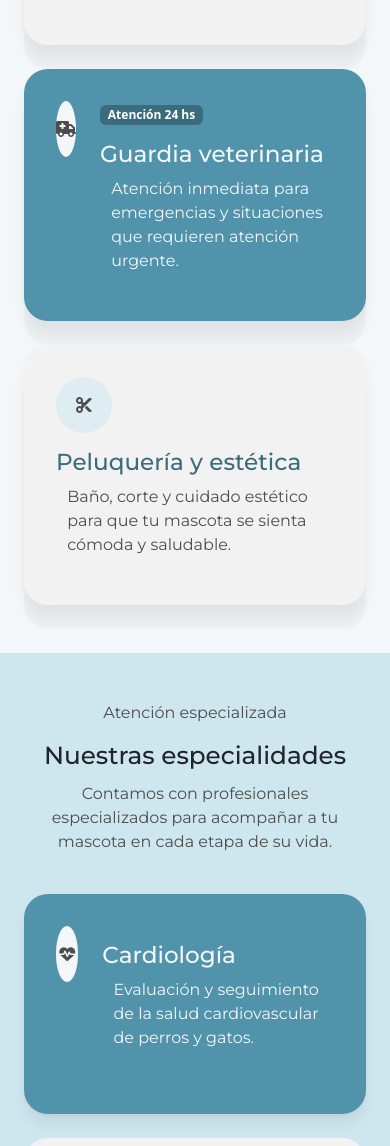
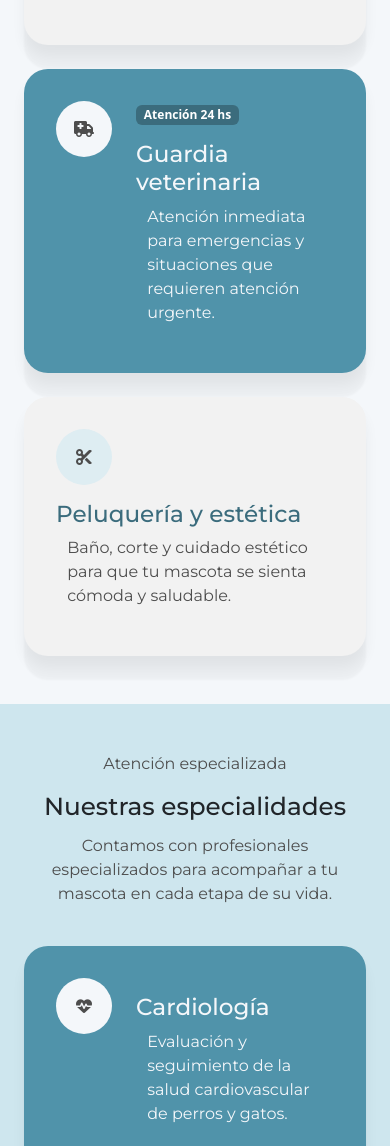
Before and after one commit to ingridcuadra/VeterinariaLaMary-TP, a website built with Vite: page index.html in a window 390 px wide. Shown: the part 1794-2940 px from the top of the page. Built offline with nearby package versions, Linux system fonts and the light colour scheme.

Commit message:
padding en los profesionales  y correccion de iconos en especialidades y servicios

```diff
--- a/index.html
+++ b/index.html
@@ -217,7 +217,7 @@
                     <p>Conocé a nuestro equipo de especialistas</p>
                 </div>
 
-                <div class="row row-cols-1 row-cols-sm-2 row-cols-lg-3 g-3">
+                <div class="row row-cols-1 row-cols-sm-2 row-cols-lg-3 g-3 m-5">
 
                     <!-- Profesional 1 -->
                     <div class="col">
--- a/styles/inicio.css
+++ b/styles/inicio.css
@@ -260,6 +260,10 @@
         grid-column: span 1;
     }
 
+    .card-destacada .icono-servicio {
+        flex-shrink: 0;
+    }
+
     .especialidades {
         padding: 3rem 1.5rem;
     }
@@ -270,6 +274,10 @@
 
     .card-especialidad-destacada {
         grid-column: span 1;
+    }
+
+    .card-especialidad-destacada .icono-especialidad{
+        flex-shrink: 0;
     }
 }
 
```
